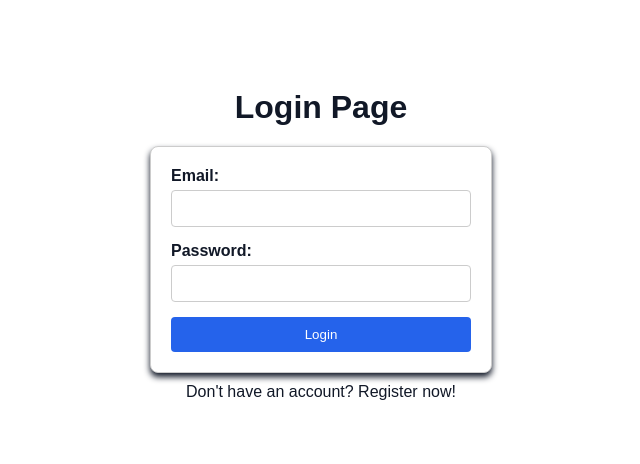
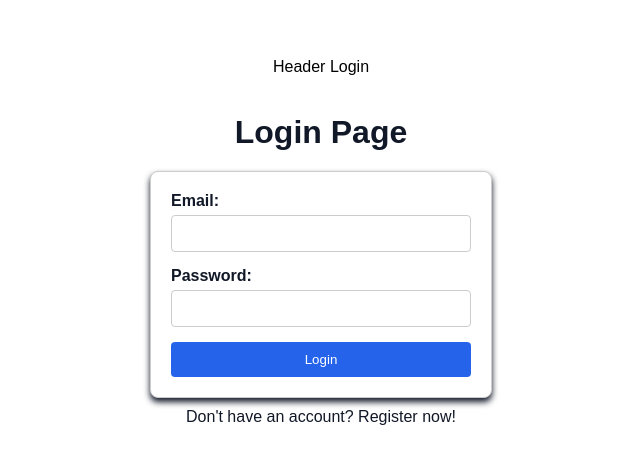
Before and after one commit to stevanovicc/habit-flow-react, a React (Create React App) app: page / in a window 1280 px wide. Shown: the part 166-630 px from the top of the page, without its empty margins (319-959 px from the left). Built offline with nearby package versions, Linux system fonts and the light colour scheme.

Commit message:
Added a base header file

```diff
--- /dev/null
+++ b/src/components/Header.js
@@ -0,0 +1,14 @@
+import React from 'react';
+import { useLocation } from 'react-router-dom';
+
+const Header = () => {
+    const location = useLocation();
+    return(
+        <header>
+        <div>
+            <p>Header {location.pathname.includes("home") ? "Home": location.pathname.includes("register") ? "Register": "Login"}</p>
+        </div>
+        </header>
+    );
+}
+export default Header;
--- a/src/home/HomePage.js
+++ b/src/home/HomePage.js
@@ -8,6 +8,7 @@ import "./HabitForm";
 import HabitForm from './HabitForm';
 import DueToday from "./DueToday";
 import Calendar from "./Calendar";
+import Header from "../components/Header";
 
 
 
@@ -239,6 +240,7 @@ const HomePage = () => {
     }, [auth,db, weekOffset, habits]);
     return (
     <div className='home-container'>
+        <Header/>
         <button className='logout-button' onClick={handleLogout}>Logout</button>
         <h1>Welcome to HabitFlow, {userName}!</h1>
         {!showHabitform &&(
--- a/src/login/Loginpage.js
+++ b/src/login/Loginpage.js
@@ -3,6 +3,7 @@ import { Link, useNavigate } from 'react-router-dom';
 import "./LoginPage.css"
 import { signInWithEmailAndPassword } from 'firebase/auth';
 import { auth } from '../firebase/firebase';
+import Header from "../components/Header";
 
 const LoginPage = () => {
   const [email, setEmail] = useState('');
@@ -24,6 +25,7 @@ const LoginPage = () => {
 
   return (
     <div className='login-container'>
+    <Header/>
     <h1 className='login-h1'>Login Page</h1>
     <form onSubmit={handleSubmit} className='login-form'>
       <div>
--- a/src/register/RegisterPage.js
+++ b/src/register/RegisterPage.js
@@ -4,6 +4,7 @@ import "./RegisterPage.css";
 import { createUserWithEmailAndPassword } from 'firebase/auth';
 import { auth, db } from '../firebase/firebase';
 import { setDoc,doc } from 'firebase/firestore';
+import Header from "../components/Header";
 
 const RegisterPage = () => {
  const [fname,setFname] = useState('');
@@ -38,6 +39,7 @@ const RegisterPage = () => {
 
   return (
     <div className='register-container'>
+      <Header/>
         <h1 className='register-h1'>Register</h1>
     <form onSubmit={handleSubmit} className='register-form'>
         <div className='register-div'>
```
